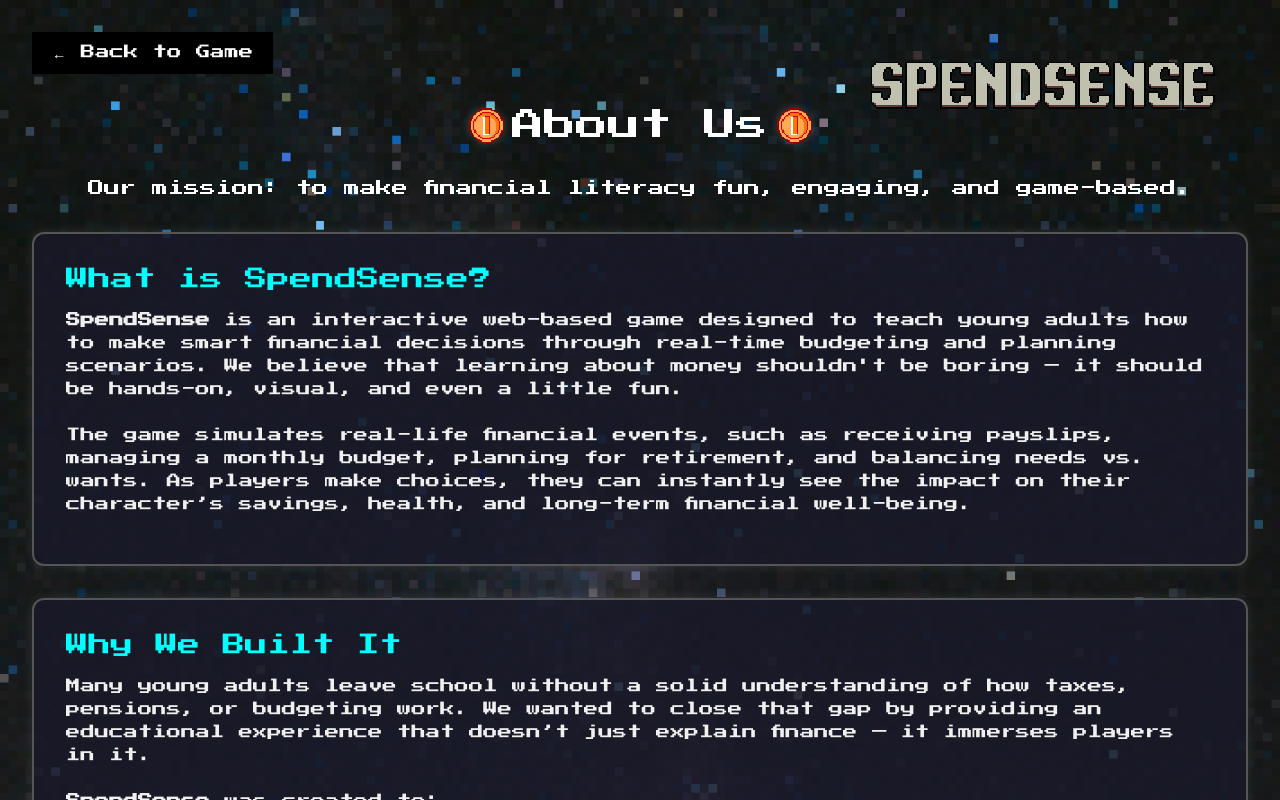
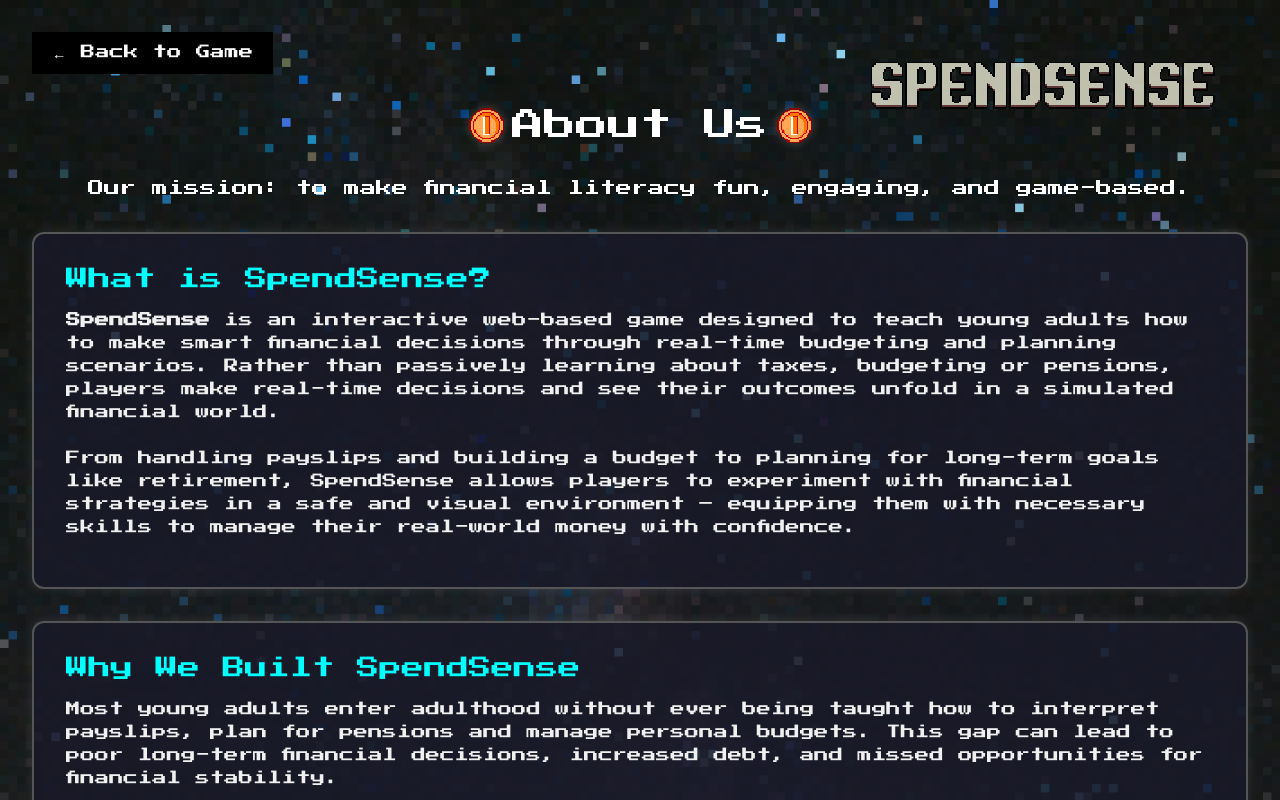
Before and after one commit to VizonaVerse/SpendSense, a React (Create React App) app in the folder SpendSense/spendsense-react/: page /about-us in a window 1280 px wide. Built offline with nearby package versions, Linux system fonts and the light colour scheme.

Commit message:
changed info on about us

```diff
--- a/SpendSense/spendsense-react/src/components/AboutUs.js
+++ b/SpendSense/spendsense-react/src/components/AboutUs.js
@@ -37,43 +37,39 @@ const AboutUs = () => {
         <section className="learn-section">
           <h2 className="learn-heading"> What is SpendSense?</h2>
           <p className="learn-text">
-            <strong>SpendSense</strong> is an interactive web-based game designed to teach young adults how to make smart financial decisions through real-time budgeting and planning scenarios. We believe that learning about money shouldn't be boring — it should be hands-on, visual, and even a little fun.
+            <strong>SpendSense</strong> is an interactive web-based game designed to teach young adults how to make smart financial decisions through real-time budgeting and planning scenarios. Rather than passively learning about taxes, budgeting or pensions, players make real-time decisions and see their outcomes unfold in a simulated financial world.
             <br /><br />
-            The game simulates real-life financial events, such as receiving payslips, managing a monthly budget, planning for retirement, and balancing needs vs. wants. As players make choices, they can instantly see the impact on their character’s savings, health, and long-term financial well-being.
+            From handling payslips and building a budget to planning for long-term goals like retirement, SpendSense allows players to experiment with financial strategies in a safe and visual environment – equipping them with necessary skills to manage their real-world money with confidence.
           </p>
         </section>
 
         <section className="learn-section">
-          <h2 className="learn-heading"> Why We Built It</h2>
+          <h2 className="learn-heading"> Why We Built SpendSense</h2>
           <p className="learn-text">
-            Many young adults leave school without a solid understanding of how taxes, pensions, or budgeting work. We wanted to close that gap by providing an educational experience that doesn’t just explain finance — it immerses players in it.
+            Most young adults enter adulthood without ever being taught how to interpret payslips, plan for pensions and manage personal budgets. This gap can lead to poor long-term financial decisions, increased debt, and missed opportunities for financial stability.
             <br /><br />
-            <strong>SpendSense</strong> was created to:
+            We created <strong>SpendSense</strong> to:
           </p>
           <ul className="learn-text">
             <li>Introduce players to key financial concepts through gameplay</li>
-            <li>Encourage better decision-making with realistic trade-offs</li>
+            <li>Encourage smart decision making by simulating real-life trade-offs</li>
             <li>Provide a safe space to experiment with different money strategies</li>
-            <li>Raise awareness about long-term financial planning (like pensions!)</li>
           </ul>
           <p className="learn-text">
             <br />
-            We hope that by playing, users will leave not just with a high score — but with more confidence to handle real-world finances.
+            We believe that by turning financial education into a game, learners will not only enjoy the process – but also leave better equipped for the real world.
           </p>
         </section>
 
         <section className="learn-section">
-          <h2 className="learn-heading"> Who Made This?</h2>
+          <h2 className="learn-heading"> Who is behind SpendSense?</h2>
           <p className="learn-text">
-            <strong>SpendSense</strong> was developed as part of a Computer Science second year Software Engineering project at the University of Surrey. Built using React and Django, the platform integrates real-world APIs and data to create a responsive, educational experience for players aged 18–25.
-            <br /><br />
-            Special thanks to all contributors, testers, and everyone who gave feedback along the way!
+            <strong>SpendSense</strong> was developed by second-year Computer Science students at the University of Surrey. It combines front-end interactivity (React) with powerful back-end logic (Django) and real-world data integration to deliver a modern, meaningful learning experience for players aged 18–25.
           </p>
         </section>
       </div>
     </div>
   );
-
 };
 
 export default AboutUs;
```
